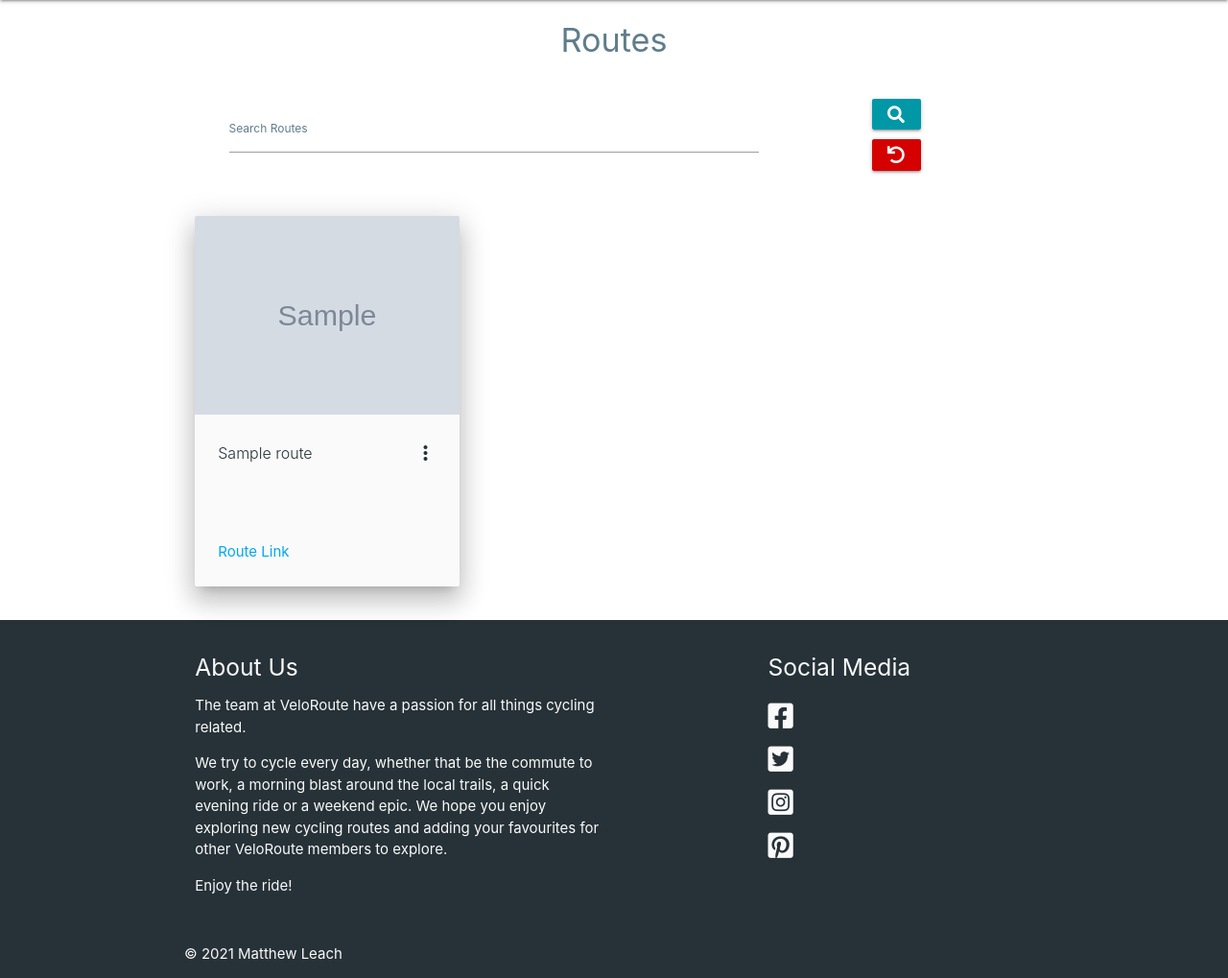
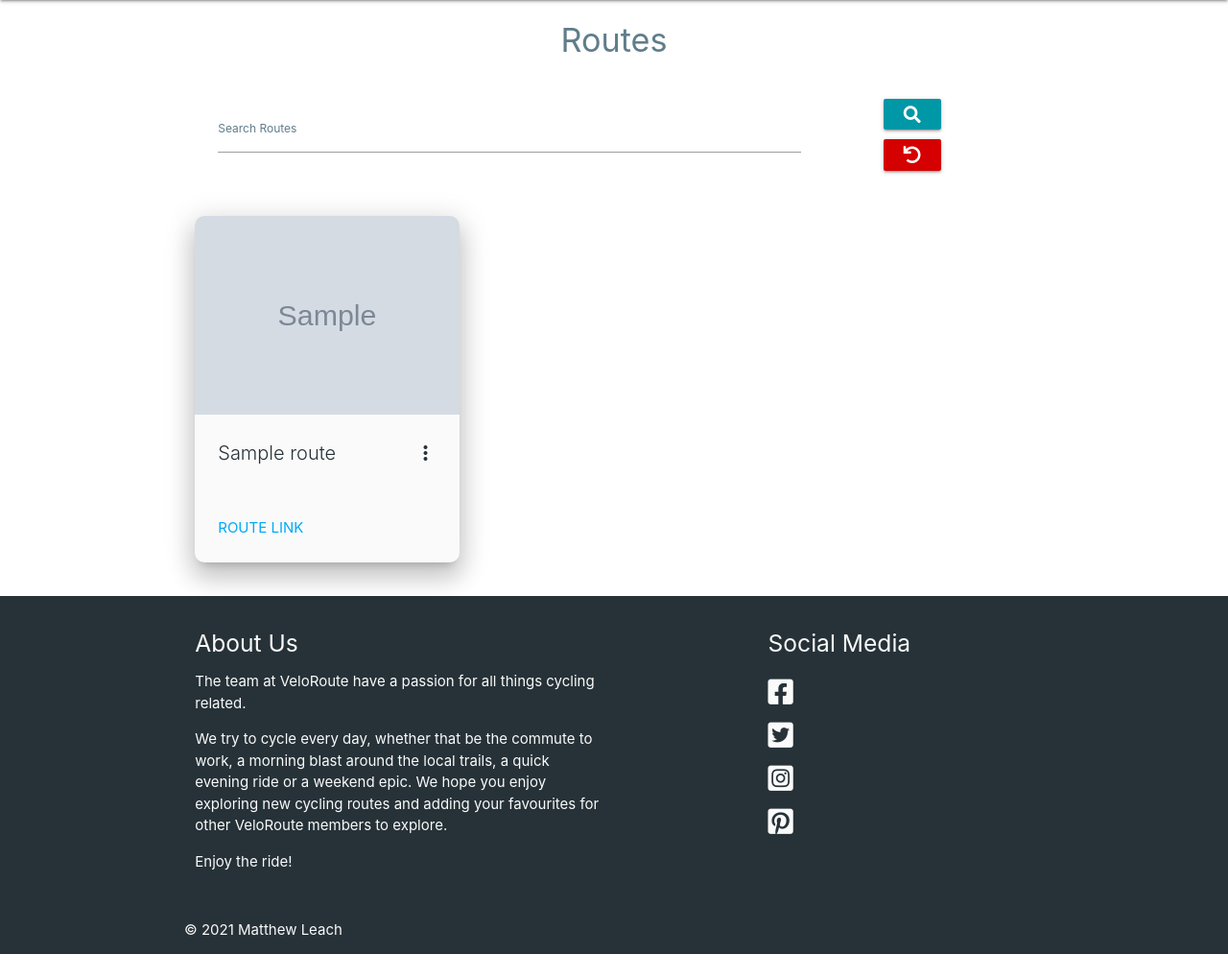
Before and after one commit to Matty-El/velo-route, a Flask app: page /get_routes in a window 1280 px wide. Shown: the part 100-1119 px from the top of the page at 96% size. After the commit the page ends 1094 px from the top, so only its background shows below. Run offline with Flask 2, Linux system fonts and the light colour scheme; grey boxes marked "Sample" are stand-in pictures; a database or web service that is not in the repository returns one stand-in record (values such as "Sample title"); some libraries are stand-ins or nearby versions.

Commit message:
Styling edits to buttons and cards across pages

```diff
--- a/static/css/style.css
+++ b/static/css/style.css
@@ -5,10 +5,15 @@
 
 .btn-small {
     margin: 5px;
+    width: 75px;
 }
 
 .btn {
     margin: 5px;
+}
+
+.search-btn {
+    width: 60px;
 }
 
 /*------------------------------------- forms */
@@ -72,21 +77,26 @@ main {
 
 /*------------------------------------- cards */
 
-/*.card-image {
-    max-height: 350px;
-}*/
-
 .card-title {
-    min-height: 100px;
+    min-height: 75px;
     padding-bottom: 10px;
 }
 
 .card-title.activator {
-    font-size: 16px;
+    font-size: 20px;
 }
 
 .card-buttons {
     padding-bottom: 20px;
+}
+
+.card {
+    border-radius: 10px;
+}
+
+.card .card-image img {
+    border-top-left-radius: 10px;
+    border-top-right-radius: 10px;
 }
 
 /*------------------------------------- navbar */
--- a/templates/add_cycling_tip.html
+++ b/templates/add_cycling_tip.html
@@ -23,9 +23,9 @@
             <div class="row">
                 <div class="input-field">
                     <i class="fas fa-map-signs prefix blue-grey-text"></i>
-                    <input id="cycling_tip_name" name="cycling_tip_name" type="text" minlength="5" maxlength="50" pattern="([^\s][A-z0-9À-ž\s]+)$" class="validate" required>
-                    <label for="cycling_tip_name" class="routes-label">Cycling Tip Name (max 50 char)</label>
-                    <span class="helper-text" data-error="5-50 characters, letters and numbers only" data-success="Valid Input"></span>
+                    <input id="cycling_tip_name" name="cycling_tip_name" type="text" minlength="5" maxlength="30" pattern="([^\s][A-z0-9À-ž\s]+)$" class="validate" required>
+                    <label for="cycling_tip_name" class="routes-label">Cycling Tip Name (max 30 char)</label>
+                    <span class="helper-text" data-error="5-30 characters, letters and numbers only" data-success="Valid Input"></span>
                 </div>
             </div>
             <!-- cycling tip image -->
--- a/templates/add_route.html
+++ b/templates/add_route.html
@@ -51,9 +51,9 @@
             <div class="row">
                 <div class="input-field">
                     <i class="fas fa-map-signs prefix blue-grey-text"></i>
-                    <input id="route_name" name="route_name" type="text" minlength="5" maxlength="50" pattern="([^\s][A-z0-9À-ž\s]+)$" class="validate" required>
+                    <input id="route_name" name="route_name" type="text" minlength="5" maxlength="30" pattern="([^\s][A-z0-9À-ž\s]+)$" class="validate" required>
                     <label for="route_name" class="routes-label">Route Name</label>
-                    <span class="helper-text" data-error="5-50 characters, letters and numbers only" data-success="Valid Input"></span>
+                    <span class="helper-text" data-error="5-30 characters, letters and numbers only" data-success="Valid Input"></span>
                 </div>
             </div>
             <!-- route image -->
--- a/templates/categories.html
+++ b/templates/categories.html
@@ -113,7 +113,7 @@
         <div class="card-content-category blue-grey-text darken-5">
           <span class="card-title">{{ difficulty_level.route_difficulty }}</span>
         </div>
-        <div class="card-action card-action-categories">
+        <div class="card-action">
           <a href="{{ url_for('edit_difficulty_level', difficulty_level_id=difficulty_level._id) }}"
             class="btn-small cyan darken-2 waves-effect waves-effect">Edit
           </a>
--- a/templates/cycling_tips.html
+++ b/templates/cycling_tips.html
@@ -15,12 +15,13 @@
         <div class="card-content">
           <span class="card-title activator">{{ cycling_tip.cycling_tip_name }}<i
               class="material-icons right">more_vert</i></span>
-          <a class="light-blue-text darken-2" href="{{ cycling_tip.cycling_tip_link }}" target="_blank">Tip Link </a>
+          <a class="light-blue-text darken-2" href="{{ cycling_tip.cycling_tip_link }}" target="_blank">TIP LINK</a>
         </div>
         <div class="card-reveal">
           <span class="card-title activator">{{ cycling_tip.cycling_tip_name }}<i
               class="material-icons right">close</i></span>
           <p class="card-description">{{ cycling_tip.cycling_tip_description}}</p>
+          <a class="light-blue-text darken-2" href="{{ cycling_tip.cycling_tip_link }}" target="_blank">TIP LINK</a>
         </div>
         <div class="center-align card-buttons">
           {% if session.user|lower == cycling_tip.created_by|lower %}
--- a/templates/edit_cycling_tip.html
+++ b/templates/edit_cycling_tip.html
@@ -27,9 +27,9 @@
             <div class="row">
                 <div class="input-field">
                     <i class="fas fa-map-signs prefix blue-grey-text darken-5"></i>
-                    <input id="cycling_tip_name" name="cycling_tip_name" minlength="5" maxlength="50" pattern="([^\s][A-z0-9À-ž\s]+)$" value="{{- cycling_tip.cycling_tip_name -}}" type="text" pattern="([^\s][A-z0-9À-ž\s]+)$" class="validate" required>
-                    <label for="cycling_tip_name" class="routes-label">Cycling Tip Name (max 50 char)</label>
-                    <span class="helper-text" data-error="5-50 characters, letters and numbers only" data-success="Valid Input"></span>
+                    <input id="cycling_tip_name" name="cycling_tip_name" minlength="5" maxlength="30" pattern="([^\s][A-z0-9À-ž\s]+)$" value="{{- cycling_tip.cycling_tip_name -}}" type="text" pattern="([^\s][A-z0-9À-ž\s]+)$" class="validate" required>
+                    <label for="cycling_tip_name" class="routes-label">Cycling Tip Name (max 30 char)</label>
+                    <span class="helper-text" data-error="5-30 characters, letters and numbers only" data-success="Valid Input"></span>
                 </div>
             </div>
             <!-- cycling tip image -->
--- a/templates/edit_route.html
+++ b/templates/edit_route.html
@@ -66,7 +66,7 @@
                 <div class="input-field col s12">
                     <i class="fas fa-map-signs prefix blue-grey-text"></i>
                     <input id="route_name" name="route_name" type="text"
-                        value="{{- route.route_name -}}" minlength="5" maxlength="50" pattern="([^\s][A-z0-9À-ž\s]+)$" class="validate" required>
+                        value="{{- route.route_name -}}" minlength="5" maxlength="30" pattern="([^\s][A-z0-9À-ž\s]+)$" class="validate" required>
                     <label for="route_name">Route Name</label>
                     <span class="helper-text" data-error="5-50 characters, letters and numbers only" data-success="Valid Input"></span>
                 </div>
@@ -84,7 +84,7 @@
             <div class="row">
                 <div class="input-field col s12">
                     <i class="fas fa-align-left prefix blue-grey-text"></i>
-                    <textarea id="route_description" name="route_description" pattern="([^\s][A-z0-9À-ž\s]+){10,300}$" class="materialize-textarea validate" required>{{- route.route_description -}}</textarea>
+                    <textarea id="route_description" name="route_description" minlength="10" maxlength="300" pattern="([^\s][A-z0-9À-ž\s]+)$" class="materialize-textarea validate" required>{{- route.route_description -}}</textarea>
                     <label for="route_description">Route Description</label>
                 </div>
             </div>
--- a/templates/index.html
+++ b/templates/index.html
@@ -62,12 +62,13 @@
                 </div>
                 <div class="card-content">
                     <span class="card-title activator">{{ route.route_name }}<i class="material-icons right">more_vert</i></span>
-                    <p><a class="light-blue-text darken-2" href="{{ route.route_link }}" target="_blank">Route Link</a></p>
+                    <p><a class="light-blue-text darken-2" href="{{ route.route_link }}" target="_blank">ROUTE LINK</a></p>
                   </div>
                   <div class="card-reveal">
                     <span class="card-title activator"><strong>{{ route.route_name }}<i
                           class="material-icons right">close</i></strong></span>
-                    <p class="card-description">{{ route.route_description}}</p><br />
+                    <p class="card-description">{{ route.route_description}}</p><br/>
+                    <p><a class="light-blue-text darken-2" href="{{ route.route_link }}" target="_blank">ROUTE LINK</a></p>
                     <p><strong>Type: </strong>{{ route.category_name }}</p>
                     <p><strong>Country: </strong>{{ route.country_name }}</p>
                     <p><strong>Distance: </strong>{{ route.route_distance }} km</p>
--- a/templates/profile.html
+++ b/templates/profile.html
@@ -21,19 +21,20 @@
 <div class="container">
   <div class="row">
     {% for route in routes %}
-    <div class="col s12 l4">
+    <div class="col s12 m6 l4">
       <div class="card grey lighten-5 z-depth-4">
         <div class="card-image waves-effect waves-block waves-light">
           <img class="activator" src="{{ route.route_image }}" alt="Route Image">
         </div>
         <div class="card-content">
           <span class="card-title activator">{{ route.route_name }}<i class="material-icons right">more_vert</i></span>
-          <p><a class="light-blue-text darken-2" href="{{ route.route_link }}" target="_blank">Route Link</a></p>
+          <p><a class="light-blue-text darken-2" href="{{ route.route_link }}" target="_blank">ROUTE LINK</a></p>
         </div>
         <div class="card-reveal">
           <span class="card-title activator"><strong>{{ route.route_name }}<i
                 class="material-icons right">close</i></strong></span>
           <p class="card-description">{{ route.route_description}}</p><br />
+          <p><a class="light-blue-text darken-2" href="{{ route.route_link }}" target="_blank">ROUTE LINK</a></p>
           <p><strong>Type: </strong>{{ route.category_name }}</p>
           <p><strong>Country: </strong>{{ route.country_name }}</p>
           <p><strong>Distance: </strong>{{ route.route_distance }} km</p>
--- a/templates/routes.html
+++ b/templates/routes.html
@@ -8,17 +8,17 @@
   <div class="row card-panel z-depth-0" id="route-search">
     <form action="{{ url_for('route_search') }}" method="POST" class="col s12">
       <div class="row valign-wrapper center-align">
-        <div class="input-field col s8">
+        <div class="input-field col s10">
           <input type="text" name="route_query" id="route_query" minlength="3" class="validate" required>
           <label for="route_query" id="search-label">Search Routes</label>
         </div>
         <div class="row valign-wrapper center-align"></div>
         <div class="col s4">
-          <button type="submit" class="btn-small cyan darken-2 waves-effects center-align">
+          <button type="submit" class="btn-small search-btn cyan darken-2 waves-effects center-align">
             <i class="i fas fa-search"></i>
           </button>
           <div>
-            <a href="{{ url_for('get_routes') }}" class="btn-small red accent-4 waves-effect">
+            <a href="{{ url_for('get_routes') }}" class="btn-small search-btn red accent-4 waves-effect">
               <i class="i fas fa-undo"></i>
             </a>
           </div>
@@ -33,7 +33,7 @@
   {% if routes.count() > 0 %}
   <div class="row">
     {% for route in routes %}
-    <div class="col s12 l4">
+    <div class="col s12 m6 l4">
       <div class="card grey lighten-5 z-depth-4">
         <div class="card-image waves-effect waves-block waves-light">
           <img class="activator" src="{{ route.route_image }}" alt="Route Image">
@@ -41,11 +41,12 @@
         <div class="card-content">
           <span class="card-title activator">{{ route.route_name }}<i
                 class="material-icons right">more_vert</i></span>
-          <p><a class="light-blue-text darken-2" href="{{ route.route_link }}" target="_blank">Route Link</a></p>
+          <p><a class="light-blue-text darken-2" href="{{ route.route_link }}" target="_blank">ROUTE LINK</a></p>
         </div>
         <div class="card-reveal">
           <span class="card-title activator">{{ route.route_name }}<i class="material-icons right">close</i></span>
-          <p class="card-description">{{ route.route_description}}</p><br />
+          <p class="card-description">{{ route.route_description}}</p>
+          <p><a class="light-blue-text darken-2" href="{{ route.route_link }}" target="_blank">ROUTE LINK</a></p>
           <p><strong>Type: </strong>{{ route.category_name }}</p>
           <p><strong>Country: </strong>{{ route.country_name }}</p>
           <p><strong>Distance: </strong>{{ route.route_distance }} km</p>
```
